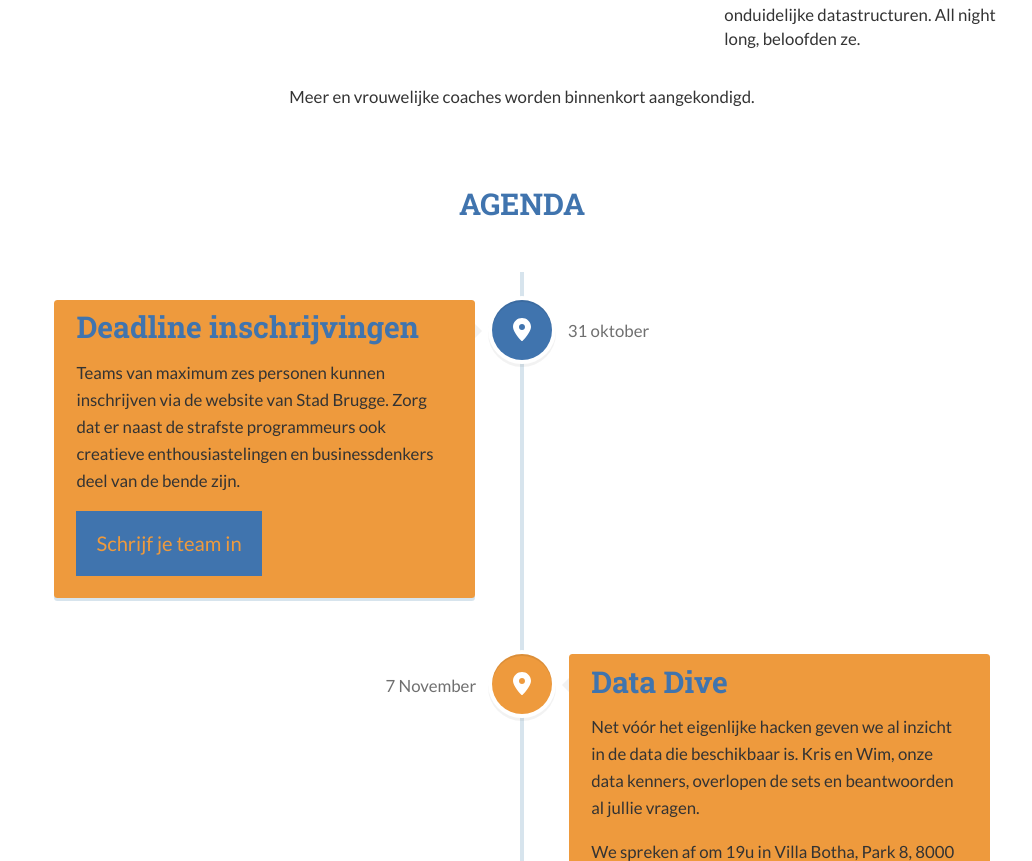
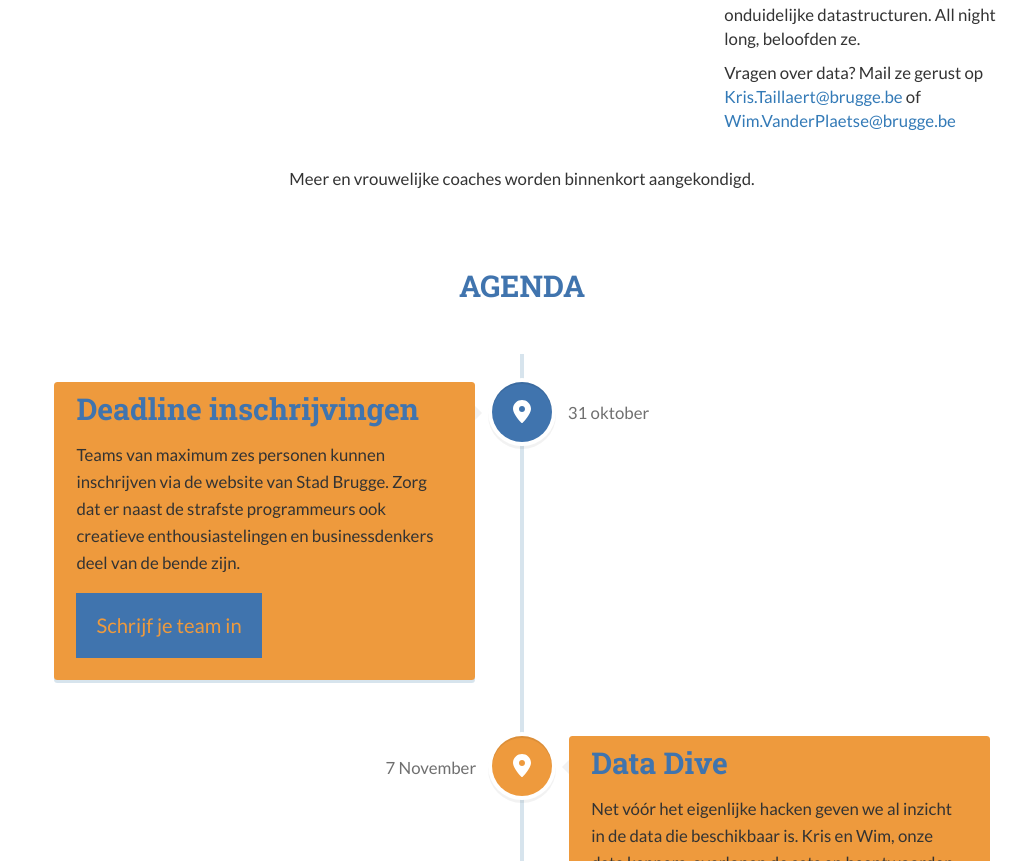
Before and after one commit to hannesdh/hannesdh.github.io, a website: page index.html in a window 1280 px wide. Shown: the part 2639-3500 px from the top of the page, without its empty margins (118-1150 px from the left). Drawn offline with nearby package versions, Linux system fonts and the light colour scheme.

Commit message:
Contactgegevens van GIS

```diff
--- a/index.html
+++ b/index.html
@@ -332,6 +332,9 @@
                                 <p>
                                   Ook dit jaar mogen de onvervalste Data Eigenaars <strong>Kris en Wim</strong> niet ontbreken. De heren van de GIS zijn ook nog eens officieel belast met de taak van "Open Data Evagelisten" binnen de Stad Brugge. Ze verzamelden en structureerden de data waarmee jullie aan de slag kunnen. <br>Naast al je feedback kan je bij hen terecht met anomaliën en vragen over onduidelijke datastructuren. All night long, beloofden ze.
                                 </p>
+                                <p>
+                                    Vragen over data? Mail ze gerust op <a href="mailto:Kris.Taillaert@brugge.be">Kris.Taillaert@brugge.be</a> of <a href="mailto:Wim.VanderPlaetse@brugge.be">Wim.VanderPlaetse@brugge.be</a>
+                                </p>
                             </div>
                         </div>
                     </div>
```
